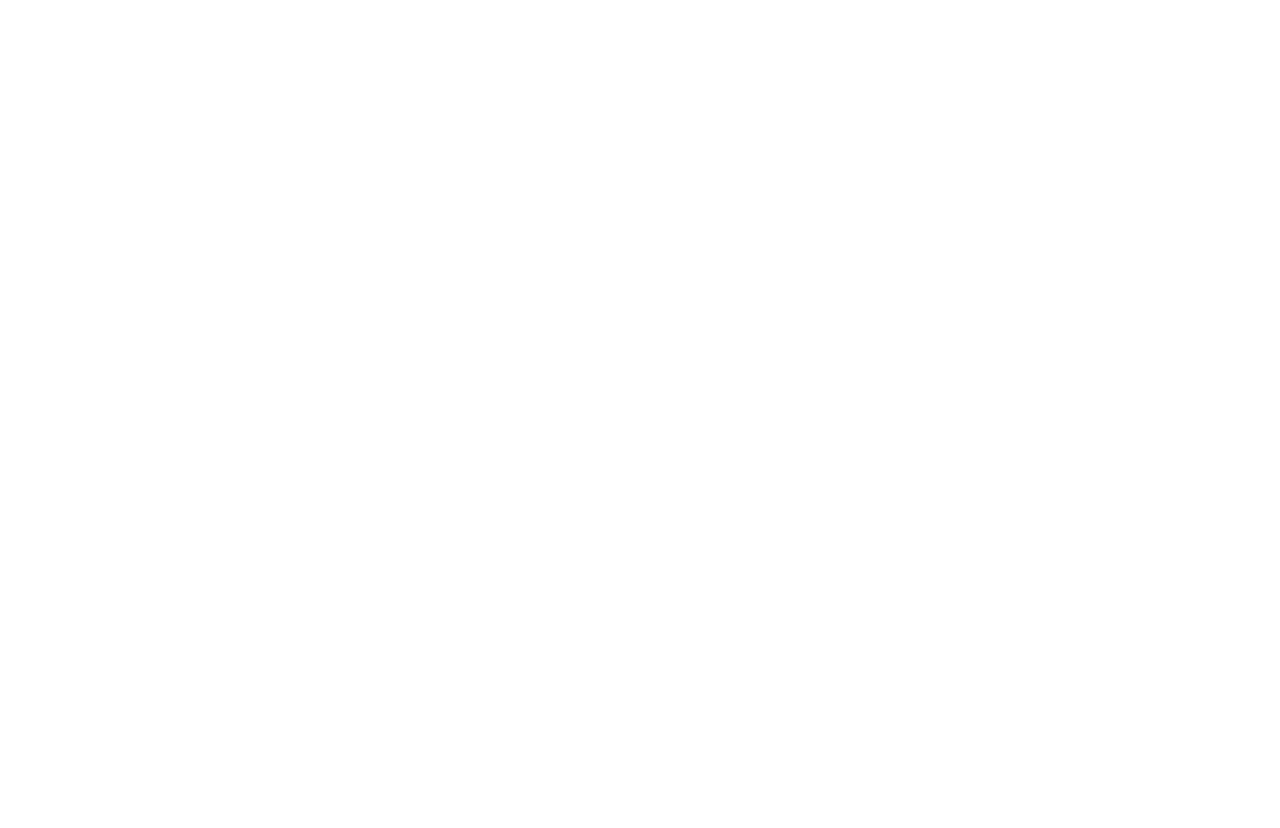
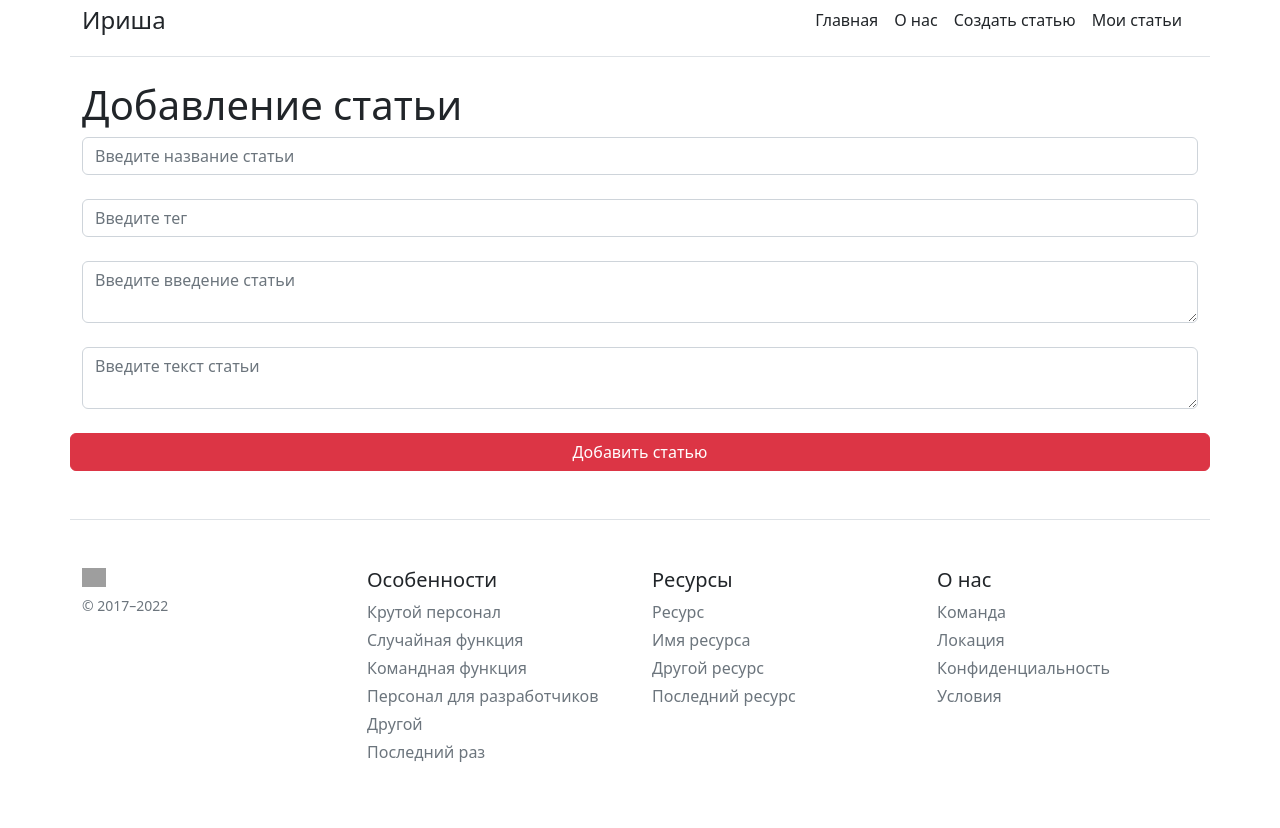
Before and after one commit to kostevich/ArticlesWebsite, a Flask app: page /create_articles in a window 1280 px wide. Before the commit the page is empty. Before the commit the page ends 800 px from the top, so only its background shows below. Run offline with Flask 3, Linux system fonts and the light colour scheme; grey boxes are pictures that could not be loaded.

Commit message:
Add: design html

```diff
--- a/templates/base.html
+++ b/templates/base.html
@@ -14,6 +14,8 @@
           <nav class="d-inline-flex mt-2 mt-md-0 ms-md-auto">
             <a class="me-3 py-2 text-dark text-decoration-none" href="/">Главная</a>
             <a class="me-3 py-2 text-dark text-decoration-none" href="/about">О нас</a>
+              <a class="me-3 py-2 text-dark text-decoration-none" href="/create_articles">Создать статью</a>
+              <a class="me-3 py-2 text-dark text-decoration-none" href="/watch_articles">Мои статьи</a>
           </nav>
         </div>
 {% block body %}{% endblock %}
--- a/templates/create_articles.html
+++ b/templates/create_articles.html
@@ -1,10 +1,22 @@
-<!DOCTYPE html>
-<html lang="en">
-<head>
-    <meta charset="UTF-8">
-    <title>Title</title>
-</head>
-<body>
+{% extends 'base.html' %}
 
-</body>
-</html>
+{% block title %}
+Создание статьи
+{% endblock %}
+
+
+{% block body %}
+<div class="container">
+<h1>Добавление статьи</h1>
+    <form method="post">
+        <input name="title" id="title" class="form-control" placeholder="Введите название статьи"><br>
+        <input name="tag" id="tag" class="form-control" placeholder="Введите тег"><br>
+        <textarea name="intro" id="intro" class="form-control" placeholder="Введите введение статьи"></textarea><br>
+        <textarea name="text" id="text" class="form-control" placeholder="Введите текст статьи"></textarea><br>
+
+<div class="row justify-content-md-center">
+      <input type="submit" class="btn btn-danger" value="Добавить статью">
+</div>
+    </form>
+</div>
+{% endblock %}
```
